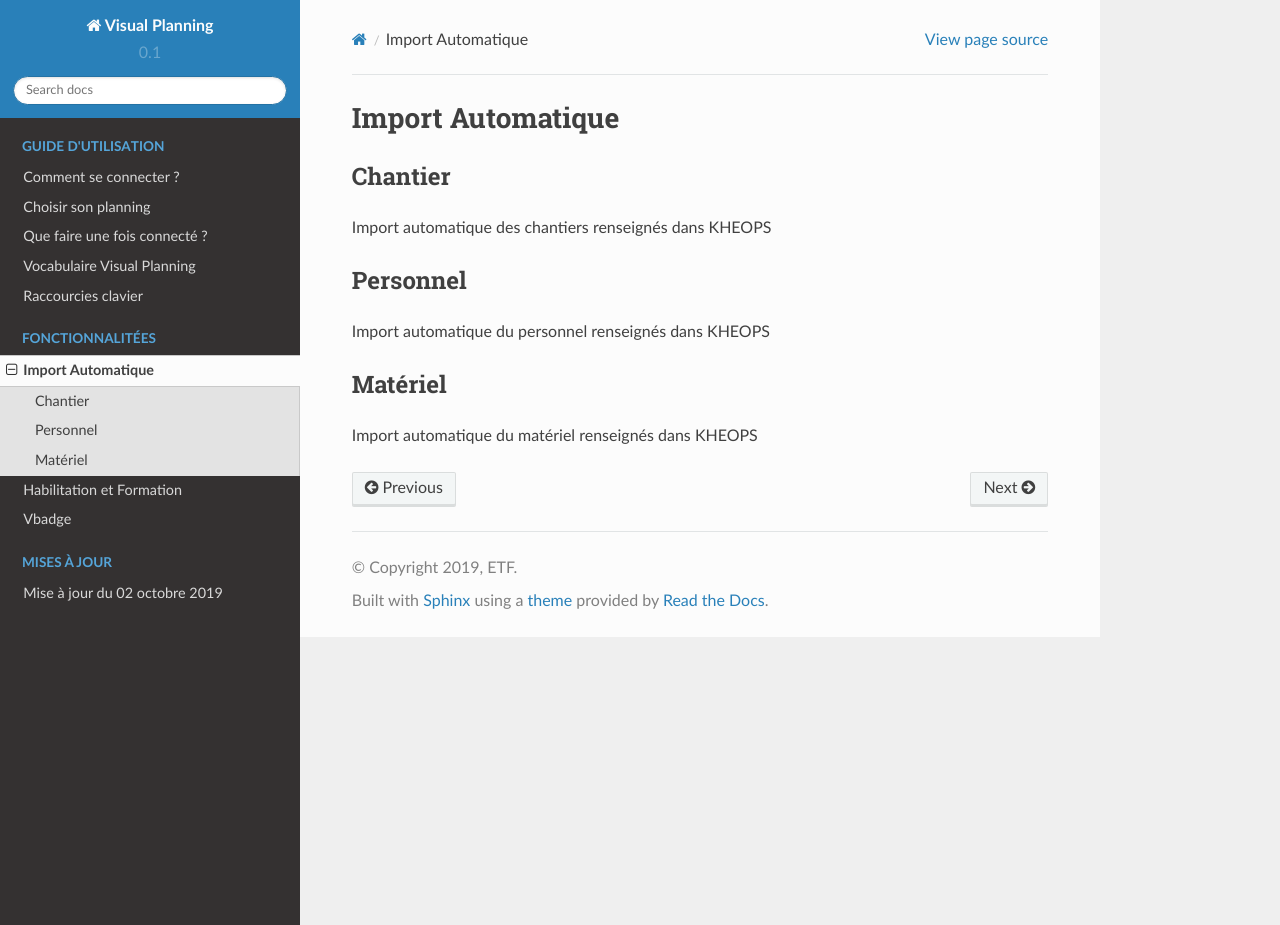
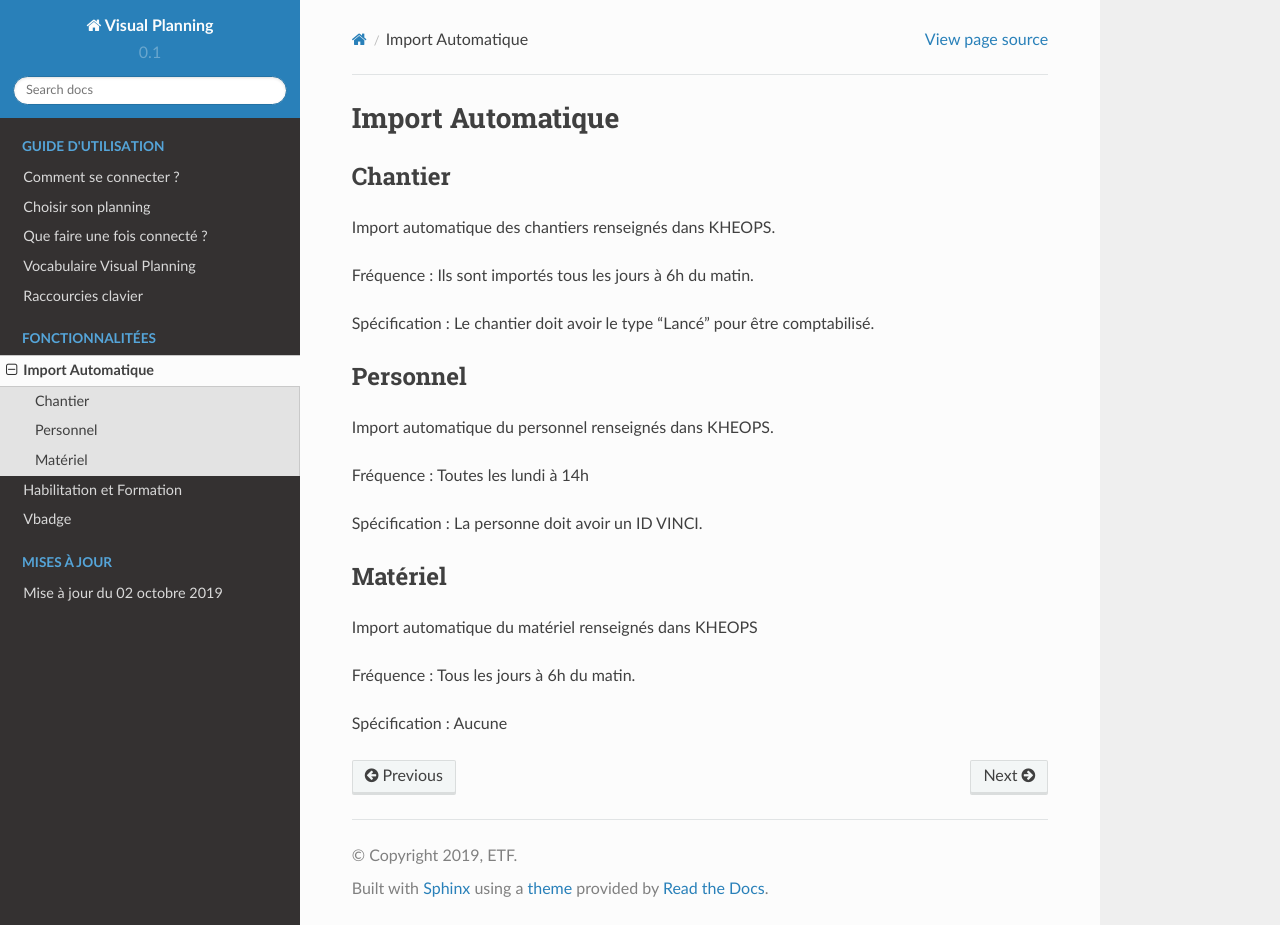
Before and after one commit to macordier/VPDOC, a Sphinx documentation site: the page built from popcube/source/fonctionnalitees/import_automatique.rst, in a window 1280 px wide and 925 px high. Built offline with Sphinx 7.4.7 and the Read the Docs theme 2.0.0, drawn with Linux system fonts in a browser that asks for light colours.

Commit message:
Update import

```diff
--- a/popcube/source/fonctionnalitees/import_automatique.rst
+++ b/popcube/source/fonctionnalitees/import_automatique.rst
@@ -5,14 +5,27 @@ Import Automatique
 Chantier
 --------
 
-Import automatique des chantiers renseignés dans KHEOPS
+Import automatique des chantiers renseignés dans KHEOPS.
+
+Fréquence : Ils sont importés tous les jours à 6h du matin.
+
+Spécification : Le chantier doit avoir le type "Lancé" pour être comptabilisé.
 
 Personnel
 ---------
 
-Import automatique du personnel renseignés dans KHEOPS
+Import automatique du personnel renseignés dans KHEOPS.
+
+Fréquence : Toutes les lundi à 14h
+
+Spécification : La personne doit avoir un ID VINCI.
+
 
 Matériel
 --------
 
 Import automatique du matériel renseignés dans KHEOPS
+
+Fréquence : Tous les jours à 6h du matin.
+
+Spécification : Aucune
```
